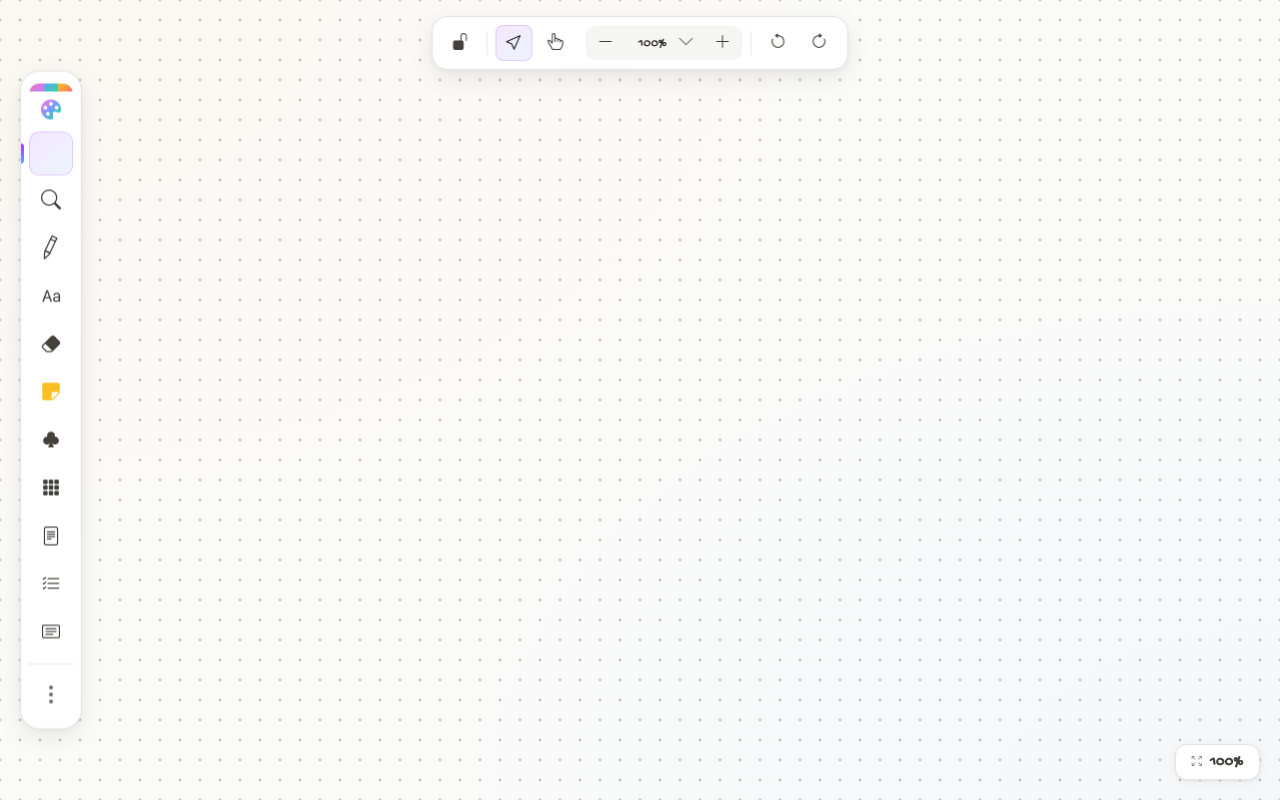
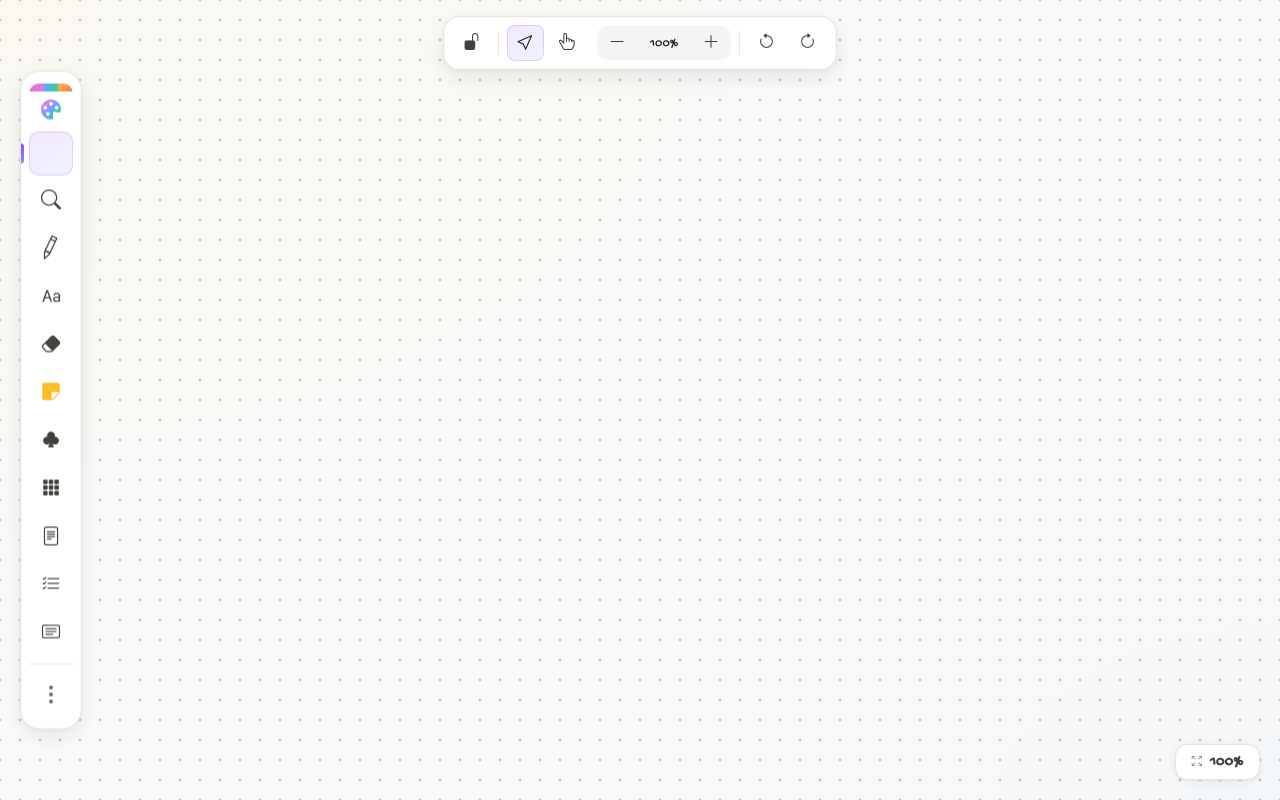
Before and after one commit to SmallFiveAh/infinite-canvas-task-manager, a React (Vite) app: page / in a window 1280 px wide. Built offline with nearby package versions, Linux system fonts and the light colour scheme.

Commit message:
style(toolbar): 删除缩放V形图标并调整缩放菜单位置
- 删除了缩放按钮旁的下拉箭头图标
- 调整了缩放下拉菜单的偏移位置，优化弹窗显示效果

```diff
--- a/src/toolBar/index.css
+++ b/src/toolBar/index.css
@@ -250,25 +250,11 @@
   text-align: center;
 }
 
-.zoom-chevron {
-  font-size: 11px;
-  color: var(--ink-muted);
-  transition: transform 0.2s ease;
-}
-
-.zoom-chevron.open {
-  transform: rotate(180deg);
-}
-
-.zoom-picker:hover .zoom-chevron {
-  color: var(--ink-secondary);
-}
-
 /* ========== 缩放下拉菜单 ========== */
 .zoom-menu {
   position: absolute;
-  top: calc(100% + 6px);
-  right: 0;
+  top: calc(100% + 12px);
+  right: -45px;
   min-width: 150px;
   padding: 6px;
   background: var(--ui-surface);
--- a/src/toolBar/index.jsx
+++ b/src/toolBar/index.jsx
@@ -165,7 +165,6 @@ function Toolbar({ scale = 1, offset = { x: 0, y: 0 }, canvasContainerRef, onTra
                 aria-expanded={zoomMenuOpen}
               >
                 <span className="zoom-value">{currentZoom}%</span>
-                <i className={`bi bi-chevron-down zoom-chevron ${zoomMenuOpen ? 'open' : ''}`} aria-hidden="true" />
               </button>
               {zoomMenuOpen && (
                 <div className="zoom-menu" role="listbox">
```
